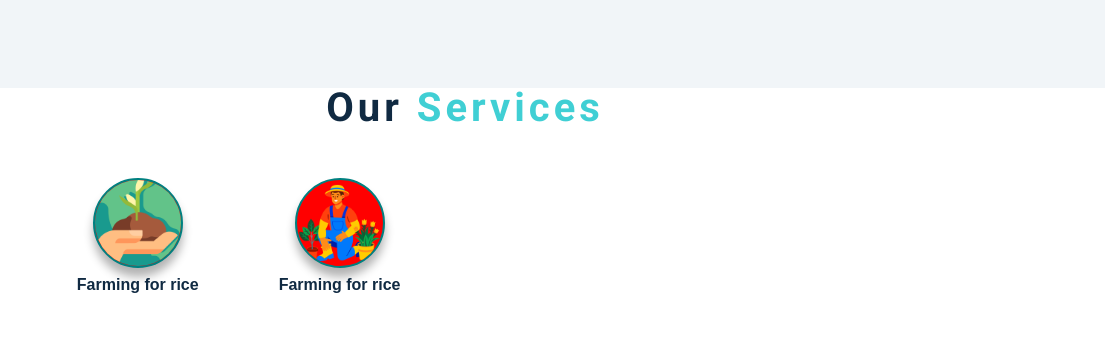
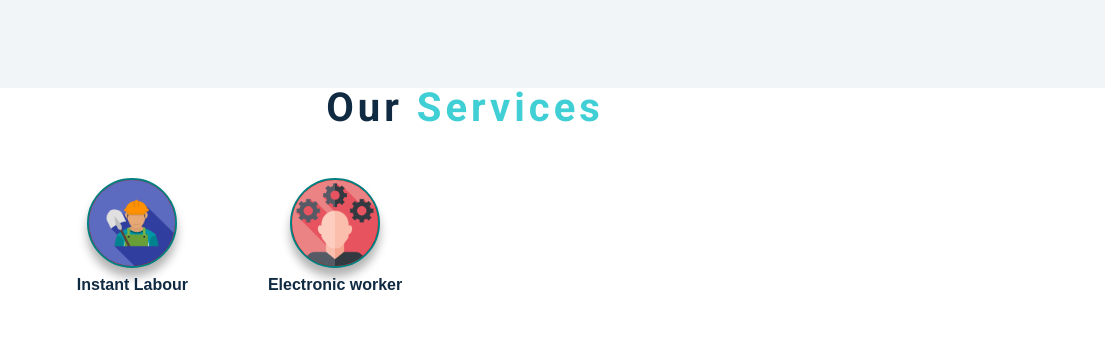
Before and after one commit to Nitish-kumar-shah/new_idea, a plain HTML site: page index.html in a window 1280 px wide. Shown: the part 2074-2421 px from the top of the page, 175-1280 px from the left. Drawn offline with nearby package versions, Linux system fonts and the light colour scheme.

Commit message:
fine update image

```diff
--- a/css/home.css
+++ b/css/home.css
@@ -406,6 +406,10 @@ footer p {
   flex-direction: column;
   align-items: center;
   margin-bottom: 2rem;
+  transition: all 0.2s ease-in;
+}
+.farmer-box:hover {
+  scale: 1.1;
 }
 .farmer-title {
   font-family: sans-serif;
@@ -429,6 +433,10 @@ footer p {
   object-fit: cover; /* Ensures image fills the box */
   object-position: center; /* Centers the image */
   display: block;
+  transition: all 0.2s ease-in;
+}
+.farming img:hover {
+  scale: 1.2;
 }
 .farmer-title {
   font-family: sans-serif;
--- a/index.html
+++ b/index.html
@@ -94,20 +94,20 @@
         <div class="farmer-box">
           <a class="farming-link" href="./html/rice.html">
             <div class="farming">
-              <img src="./images/seedling copy.png" alt="" />
+              <img src="./images/work.png" alt="" />
             </div>
           </a>
-          <div class="farmer-title">Farming for rice</div>
+          <div class="farmer-title">Instant Labour</div>
         </div>
         <!-- end single round -->
         <!-- single round -->
         <div class="farmer-box">
           <a class="farming-link" href="./html/rice.html">
             <div class="farming">
-              <img src="./images/gardener.png" alt="" />
+              <img src="./images/difficulties.png" alt="" />
             </div>
           </a>
-          <div class="farmer-title">Farming for rice</div>
+          <div class="farmer-title">Electronic worker</div>
         </div>
         <!-- end single round -->
       </div>
```
Also changed, not shown: images/difficulties.png (added), images/gardener.png (deleted), images/seedling copy.png (deleted), images/seedling.png (deleted), images/work.png (added).
